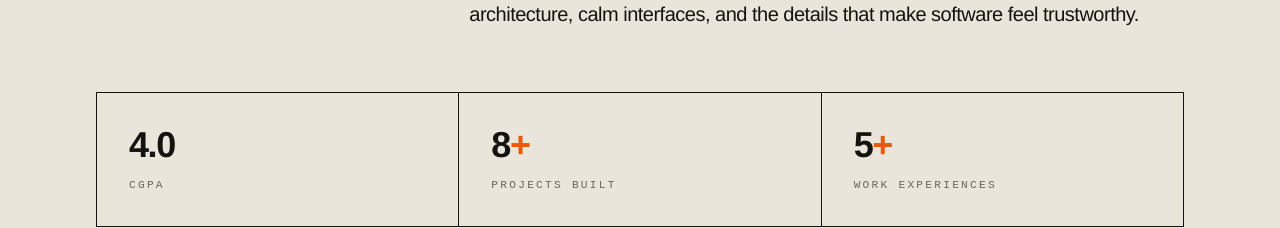
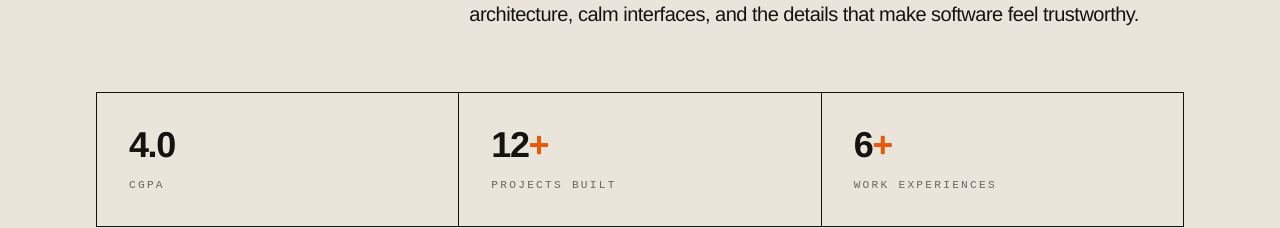
Before and after one commit to farzask/portfolio-website, a Next.js app: page / in a window 1280 px wide. Shown: the part 1142-1370 px from the top of the page. Built offline with nearby package versions, Linux system fonts and the light colour scheme.

Commit message:
projects and work experience number made dynamic

```diff
--- a/data/portfolio.ts
+++ b/data/portfolio.ts
@@ -13,12 +13,6 @@ export type ExperienceItem = {
   bullets: string[]
   tech: string[]
 }
-
-export const stats = [
-  { label: 'CGPA', value: '4.0', suffix: '' },
-  { label: 'Projects Built', value: '8', suffix: '+' },
-  { label: 'Work Experiences', value: '5', suffix: '+' },
-]
 
 export const skillPillars = [
   {
@@ -265,3 +259,9 @@ export const projects: Project[] = [
     github: 'https://github.com/farzask/quran-app',
   },
 ]
+
+export const stats = [
+  { label: 'CGPA', value: '4.0', suffix: '' },
+  { label: 'Projects Built', value: String(projects.length), suffix: '+' },
+  { label: 'Work Experiences', value: String(experiences.length), suffix: '+' },
+]
```
